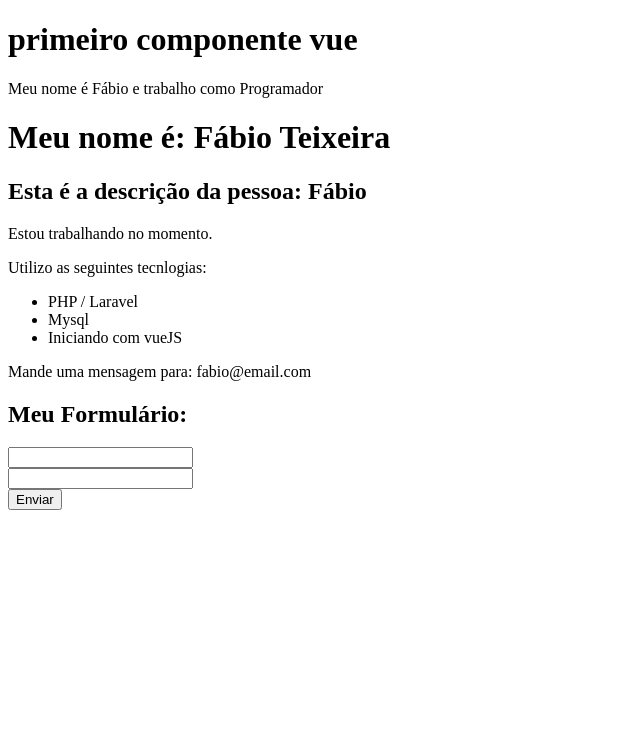
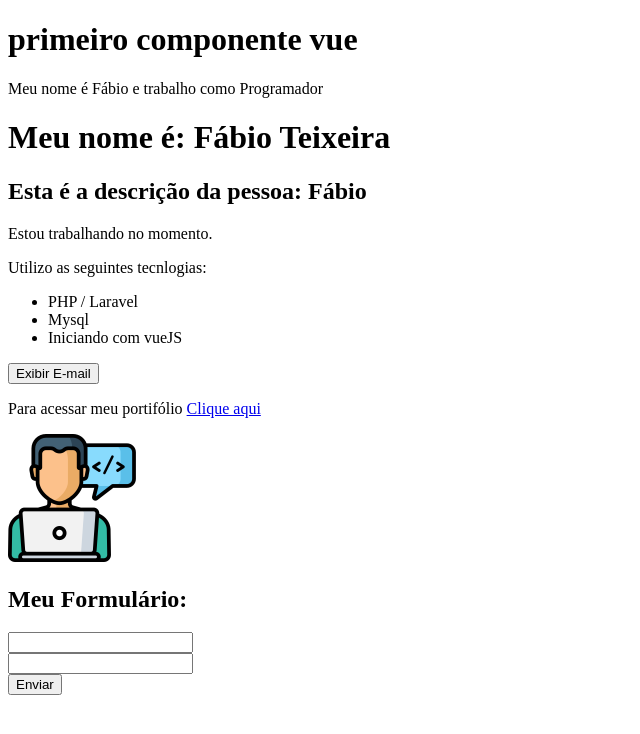
Before and after one commit to fabiotmourao/2_projeto_vue, a Vue app: page / in a window 1280 px wide. Shown: the top 734 px of the page, without its empty margins (0-640 px from the left). Built offline with nearby package versions, Linux system fonts and the light colour scheme.

Commit message:
complementos de aula

```diff
--- a/src/components/Info.vue
+++ b/src/components/Info.vue
@@ -7,17 +7,41 @@
         <li>Mysql</li>
         <li>Iniciando com vueJS</li>
     </ul>
+    <div>
+        <button @click="showEmail">
+            {{ textButton }}
+        </button>
+    </div>
     <p v-show="exibir">Mande uma mensagem para: {{ email}}</p>
+    <p> Para acessar meu portifólio <a v-bind:href="link" target="_blank" >Clique aqui</a></p>
+    <Picture />
 </template>
 
 <script>
+import Picture from './Picture.vue'
+
 export default {
     name: "Info",
+    components: {
+        Picture,
+    },
     data() {
         return{
             estado_trabalhando: true,
-            exibir: true,
-            email: 'fabio@email.com'
+            exibir: false,
+            email: 'fabio@email.com',
+            link: 'https://google.com',
+            textButton: 'Exibir E-mail'
+        }
+    },
+    methods:{
+        showEmail(){
+            this.exibir = !this.exibir
+            if(!this.exibir){
+                this.textButton = 'Exibir E-mail'
+            } else {
+                this.textButton = 'Ocultar E-mail'
+            }
         }
     }
 }
--- a/src/components/LifeCycle.vue
+++ b/src/components/LifeCycle.vue
@@ -19,6 +19,13 @@ export default {
     setTimeout(() => {
       this.nome = "Fábio Teixeira";
     }, 3000);
+
+    this.lifeCycle();
   },
+  methods: {
+    lifeCycle() {
+      console.log('Executou');
+    }
+  }
 };
 </script>
--- /dev/null
+++ b/src/components/Picture.vue
@@ -0,0 +1,15 @@
+<template>
+    <img :src="avatar" :alt="description">
+</template>
+
+<script>
+export default {
+    name: 'Picture',
+    data() {
+        return{
+            avatar: '/img/avatar.png',
+            description: 'Avatar do usuário'
+        }
+    }
+}
+</script>
```
Also changed, not shown: public/img/avatar.png (added).
